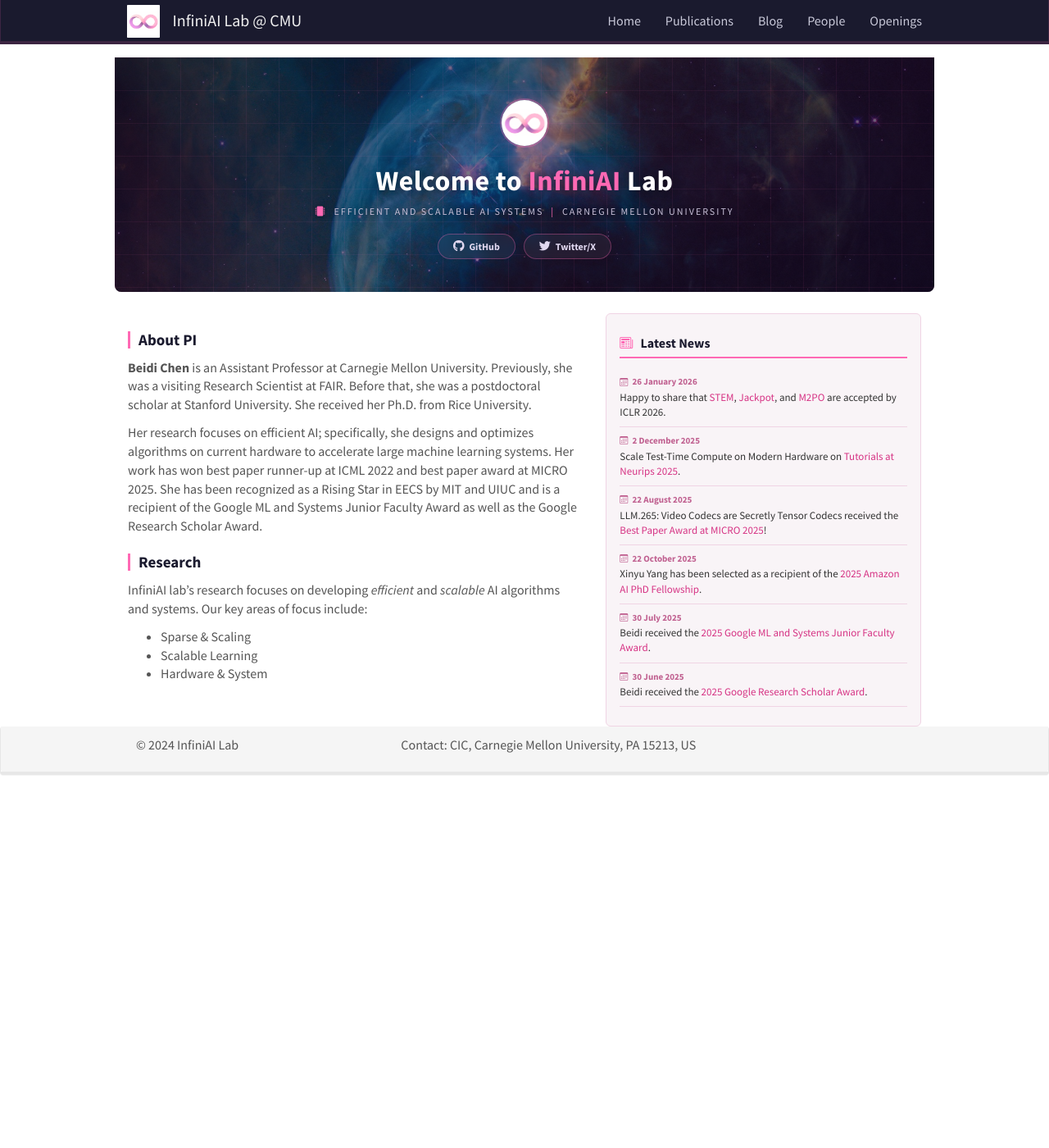
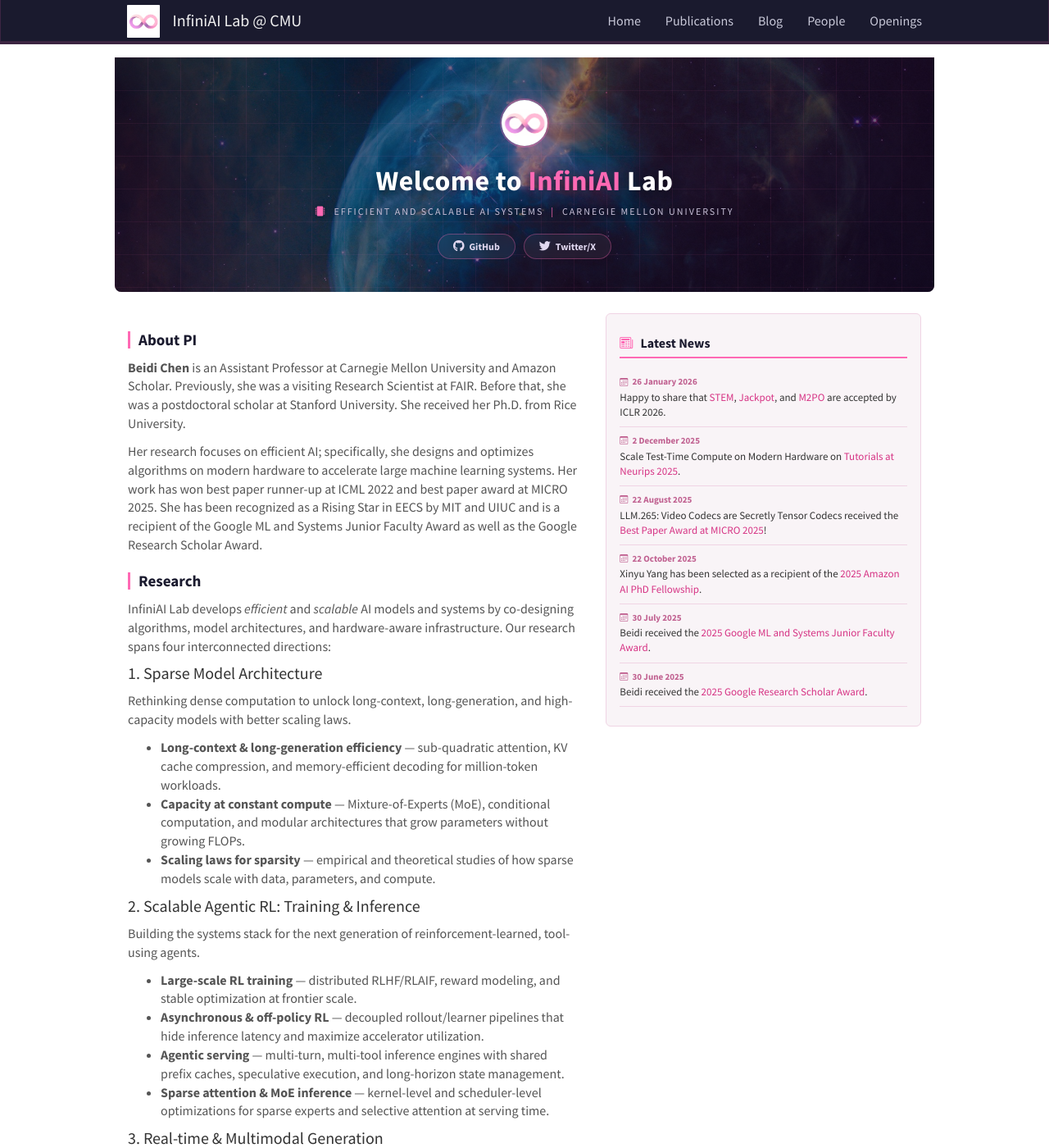
Before and after one commit to dreaming-panda/lab-page-new, a Jekyll site: the page built from _pages/home.md, in a window 1280 px wide and 1400 px high. Shown: the whole window at 82% size. Built offline with Jekyll 4.4.1, drawn with Linux system fonts in a browser that asks for light colours; nearby versions of some CDN libraries; some of the changed text lies outside the part shown.

Commit message:
update home.md

```diff
--- a/_pages/home.md
+++ b/_pages/home.md
@@ -7,14 +7,36 @@ permalink: /
 ---
 
 ### About PI
-**Beidi Chen** is an Assistant Professor at Carnegie Mellon University. Previously, she was a visiting Research Scientist at FAIR. Before that, she was a postdoctoral scholar at Stanford University. She received her Ph.D. from Rice University.
+**Beidi Chen** is an Assistant Professor at Carnegie Mellon University and Amazon Scholar. Previously, she was a visiting Research Scientist at FAIR. Before that, she was a postdoctoral scholar at Stanford University. She received her Ph.D. from Rice University.
 
-Her research focuses on efficient AI; specifically, she designs and optimizes algorithms on current hardware to accelerate large machine learning systems. Her work has won best paper runner-up at ICML 2022 and best paper award at MICRO 2025. She has been recognized as a Rising Star in EECS by MIT and UIUC and is a recipient of the Google ML and Systems Junior Faculty Award as well as the Google Research Scholar Award.
+Her research focuses on efficient AI; specifically, she designs and optimizes algorithms on modern hardware to accelerate large machine learning systems. Her work has won best paper runner-up at ICML 2022 and best paper award at MICRO 2025. She has been recognized as a Rising Star in EECS by MIT and UIUC and is a recipient of the Google ML and Systems Junior Faculty Award as well as the Google Research Scholar Award.
 
 ### Research
 
-InfiniAI lab's research focuses on developing *efficient* and *scalable* AI algorithms and systems. Our key areas of focus include:
+InfiniAI Lab develops *efficient* and *scalable* AI models and systems by co-designing algorithms, model architectures, and hardware-aware infrastructure. Our research spans four interconnected directions:
 
-- Sparse & Scaling
-- Scalable Learning
-- Hardware & System
+#### 1. Sparse Model Architecture
+Rethinking dense computation to unlock long-context, long-generation, and high-capacity models with better scaling laws.
+- **Long-context & long-generation efficiency** — sub-quadratic attention, KV cache compression, and memory-efficient decoding for million-token workloads.
+- **Capacity at constant compute** — Mixture-of-Experts (MoE), conditional computation, and modular architectures that grow parameters without growing FLOPs.
+- **Scaling laws for sparsity** — empirical and theoretical studies of how sparse models scale with data, parameters, and compute.
+
+#### 2. Scalable Agentic RL: Training & Inference
+Building the systems stack for the next generation of reinforcement-learned, tool-using agents.
+- **Large-scale RL training** — distributed RLHF/RLAIF, reward modeling, and stable optimization at frontier scale.
+- **Asynchronous & off-policy RL** — decoupled rollout/learner pipelines that hide inference latency and maximize accelerator utilization.
+- **Agentic serving** — multi-turn, multi-tool inference engines with shared prefix caches, speculative execution, and long-horizon state management.
+- **Sparse attention & MoE inference** — kernel-level and scheduler-level optimizations for sparse experts and selective attention at serving time.
+
+#### 3. Real-time & Multimodal Generation
+Bringing generative AI to the interactive, multi-sensory loop where humans actually work and create.
+- **Real-time generation** — streaming text, image, audio, and video synthesis with sub-second latency.
+- **Multimodal models** — unified architectures across vision, language, speech, and action.
+- **Human–AI collaboration** — interfaces and systems that enhance human fulfillment, creativity, and productivity rather than replace them.
+
+#### 4. MLSys for the Post-AGI Era
+Preparing infrastructure for a world where AI agents are first-class operators of the AI stack itself.
+- **Self-building infrastructure** — agents that design, deploy, and tune ML systems with minimal human intervention.
+- **Self-optimizing systems** — continuous, workload-aware optimization of training, serving, and data pipelines.
+- **Security & robustness** — safeguards, sandboxing, and verification for autonomous AI operators.
+- **Evolving AI ecosystems** — frameworks that let models, tools, and infrastructure co-evolve safely over time.
```
